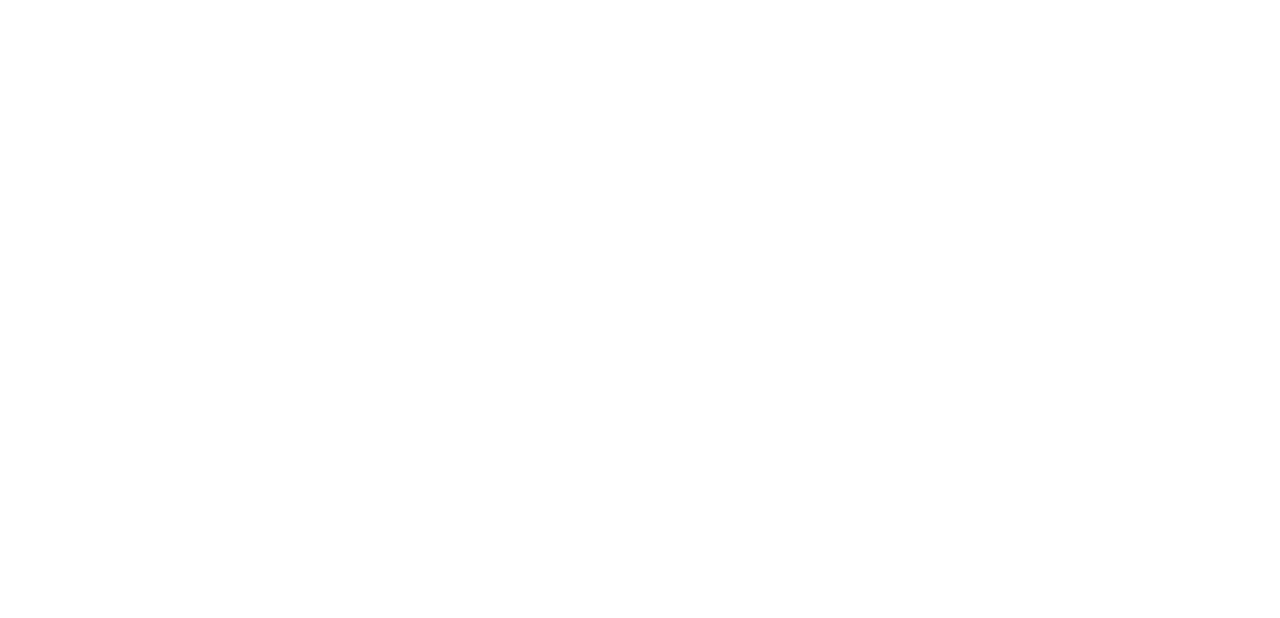
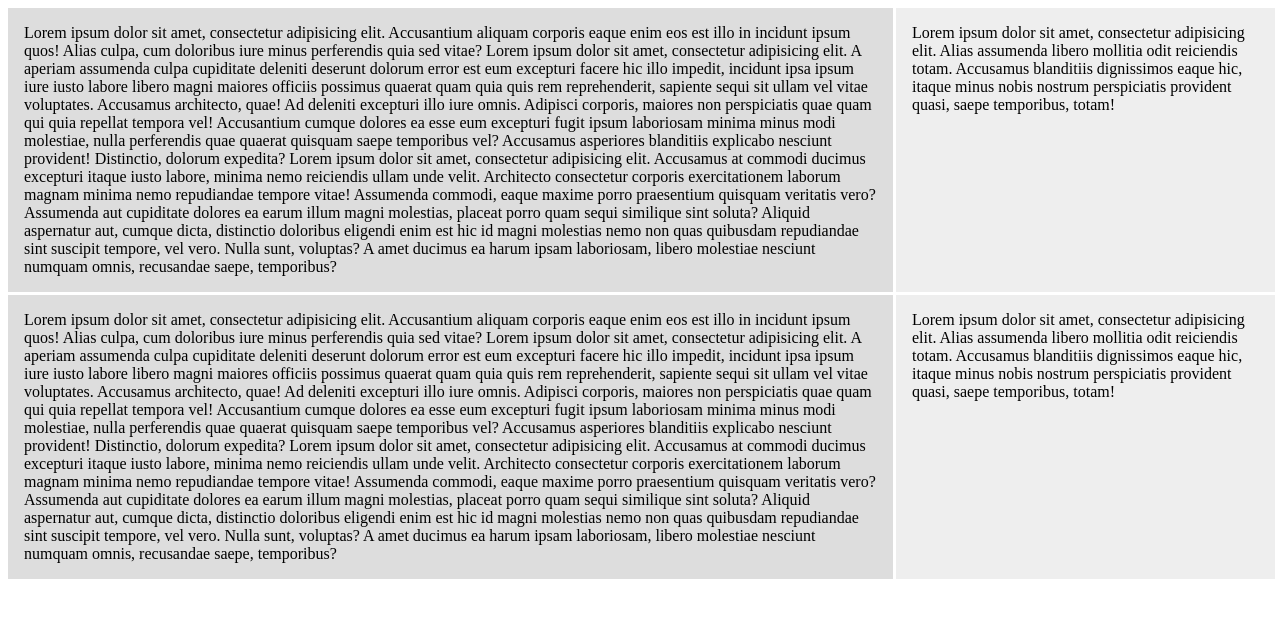
Before and after one commit to daggerok/css-grid-layout-example, a website: page app/index.html in a window 1280 px wide. Drawn offline with Linux system fonts and the light colour scheme.

Commit message:
grid basics

```diff
--- /dev/null
+++ b/app/about-styles.css
@@ -0,0 +1,20 @@
+.wrapper {
+  display: grid;
+
+  /*grid-template-columns: 1fr 2fr 1fr;*/
+  grid-template-columns: repeat(1, 3fr 5fr);
+
+  grid-gap: 0.3em;
+
+  /*grid-auto-rows: 100px;*/
+  /*grid-auto-rows: minmax(100px, auto);*/
+}
+
+.wrapper div {
+  background: #eeeeee;
+  padding: 1em;
+}
+
+.wrapper div:nth-child(odd) {
+  background: #dddddd;
+}
--- /dev/null
+++ b/app/index-styles.css
@@ -0,0 +1,17 @@
+.wrapper {
+  display: grid;
+  grid-template-columns: 70% 30%;
+
+  /*grid-column-gap: 0.1em;*/
+  /*grid-row-gap: 0.1em;*/
+  grid-gap: 0.2em;
+}
+
+.wrapper div {
+  background: #eeeeee;
+  padding: 1em;
+}
+
+.wrapper div:nth-child(odd) {
+  background: #dddddd;
+}
--- a/app/index.html
+++ b/app/index.html
@@ -5,12 +5,58 @@
   <meta name="viewport"
         content="width=device-width, user-scalable=no, initial-scale=1.0">
   <meta http-equiv="X-UA-Compatible" content="ie=edge">
-  <title>CSS Grid Layout</title>
+  <title>Home | CSS Grid Layout</title>
   <link rel="shortcut icon" type="image/x-icon" href="favicon.ico">
-  <link rel="stylesheet" href="styles.css">
+  <link rel="stylesheet" href="index-styles.css">
 </head>
 <body>
-<div id="app"></div>
-<script src="main.js"></script>
+<div class="wrapper">
+  <div>
+    Lorem ipsum dolor sit amet, consectetur adipisicing elit. Accusantium aliquam corporis eaque enim eos est illo in
+    incidunt ipsum quos! Alias culpa, cum doloribus iure minus perferendis quia sed vitae?
+    Lorem ipsum dolor sit amet, consectetur adipisicing elit. A aperiam assumenda culpa cupiditate deleniti deserunt
+    dolorum error est eum excepturi facere hic illo impedit, incidunt ipsa ipsum iure iusto labore libero magni maiores
+    officiis possimus quaerat quam quia quis rem reprehenderit, sapiente sequi sit ullam vel vitae voluptates. Accusamus
+    architecto, quae! Ad deleniti excepturi illo iure omnis. Adipisci corporis, maiores non perspiciatis quae quam qui
+    quia repellat tempora vel! Accusantium cumque dolores ea esse eum excepturi fugit ipsum laboriosam minima minus modi
+    molestiae, nulla perferendis quae quaerat quisquam saepe temporibus vel? Accusamus asperiores blanditiis explicabo
+    nesciunt provident! Distinctio, dolorum expedita?
+    Lorem ipsum dolor sit amet, consectetur adipisicing elit. Accusamus at commodi ducimus excepturi itaque iusto
+    labore, minima nemo reiciendis ullam unde velit. Architecto consectetur corporis exercitationem laborum magnam
+    minima nemo repudiandae tempore vitae! Assumenda commodi, eaque maxime porro praesentium quisquam veritatis vero?
+    Assumenda aut cupiditate dolores ea earum illum magni molestias, placeat porro quam sequi similique sint soluta?
+    Aliquid aspernatur aut, cumque dicta, distinctio doloribus eligendi enim est hic id magni molestias nemo non quas
+    quibusdam repudiandae sint suscipit tempore, vel vero. Nulla sunt, voluptas? A amet ducimus ea harum ipsam
+    laboriosam, libero molestiae nesciunt numquam omnis, recusandae saepe, temporibus?
+  </div>
+  <div>
+    Lorem ipsum dolor sit amet, consectetur adipisicing elit. Alias assumenda libero mollitia odit reiciendis totam.
+    Accusamus blanditiis dignissimos eaque hic, itaque minus nobis nostrum perspiciatis provident quasi, saepe
+    temporibus, totam!
+  </div>
+  <div>
+    Lorem ipsum dolor sit amet, consectetur adipisicing elit. Accusantium aliquam corporis eaque enim eos est illo in
+    incidunt ipsum quos! Alias culpa, cum doloribus iure minus perferendis quia sed vitae?
+    Lorem ipsum dolor sit amet, consectetur adipisicing elit. A aperiam assumenda culpa cupiditate deleniti deserunt
+    dolorum error est eum excepturi facere hic illo impedit, incidunt ipsa ipsum iure iusto labore libero magni maiores
+    officiis possimus quaerat quam quia quis rem reprehenderit, sapiente sequi sit ullam vel vitae voluptates. Accusamus
+    architecto, quae! Ad deleniti excepturi illo iure omnis. Adipisci corporis, maiores non perspiciatis quae quam qui
+    quia repellat tempora vel! Accusantium cumque dolores ea esse eum excepturi fugit ipsum laboriosam minima minus modi
+    molestiae, nulla perferendis quae quaerat quisquam saepe temporibus vel? Accusamus asperiores blanditiis explicabo
+    nesciunt provident! Distinctio, dolorum expedita?
+    Lorem ipsum dolor sit amet, consectetur adipisicing elit. Accusamus at commodi ducimus excepturi itaque iusto
+    labore, minima nemo reiciendis ullam unde velit. Architecto consectetur corporis exercitationem laborum magnam
+    minima nemo repudiandae tempore vitae! Assumenda commodi, eaque maxime porro praesentium quisquam veritatis vero?
+    Assumenda aut cupiditate dolores ea earum illum magni molestias, placeat porro quam sequi similique sint soluta?
+    Aliquid aspernatur aut, cumque dicta, distinctio doloribus eligendi enim est hic id magni molestias nemo non quas
+    quibusdam repudiandae sint suscipit tempore, vel vero. Nulla sunt, voluptas? A amet ducimus ea harum ipsam
+    laboriosam, libero molestiae nesciunt numquam omnis, recusandae saepe, temporibus?
+  </div>
+  <div>
+    Lorem ipsum dolor sit amet, consectetur adipisicing elit. Alias assumenda libero mollitia odit reiciendis totam.
+    Accusamus blanditiis dignissimos eaque hic, itaque minus nobis nostrum perspiciatis provident quasi, saepe
+    temporibus, totam!
+  </div>
+</div>
 </body>
 </html>
--- a/package.json
+++ b/package.json
@@ -18,12 +18,14 @@
     "start:serve": "serve --cors --single --port 8000 --ignore 'node_modules,.idea' ./app/",
     "start:livereload": "livereload",
     "predeploy": "yarn -i; npm-run-all predeploy:*",
-    "predeploy:bash": "bash ./gh-pages/predeploy.bash ./app/index.html",
+    "predeploy:bash-index": "bash ./gh-pages/predeploy.bash ./app/index.html",
+    "predeploy:bash-about": "bash ./gh-pages/predeploy.bash ./app/about.html",
     "predeploy:404": "ncp ./app/index.html ./app/404.html",
     "predeploy:nojekyll": "touch ./app/.nojekyll",
     "deploy": "gh-pages --dist ./app --src '**/*' --branch gh-pages --dotfiles=true -m \"Github Pages $(date +%Y-%m-%d) deployment\"",
     "postdeploy": "npm-run-all -p postdeploy:*",
-    "postdeploy:bash": "bash ./gh-pages/postdeploy.bash ./app/index.html",
+    "postdeploy:bash-index": "bash ./gh-pages/postdeploy.bash ./app/index.html",
+    "postdeploy:bash-about": "bash ./gh-pages/postdeploy.bash ./app/about.html",
     "postdeploy:clean": "rimraf -rf ./app/.nojekyll ./app/404.html ./app/index.html-e"
   },
   "livereload": {
```
Also changed, not shown: app/about.html (added, +46 -0 lines), app/main.js (deleted), app/styles.css (deleted), 2 other files.
